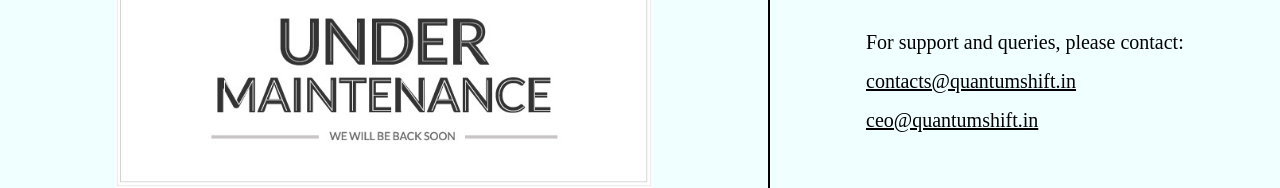
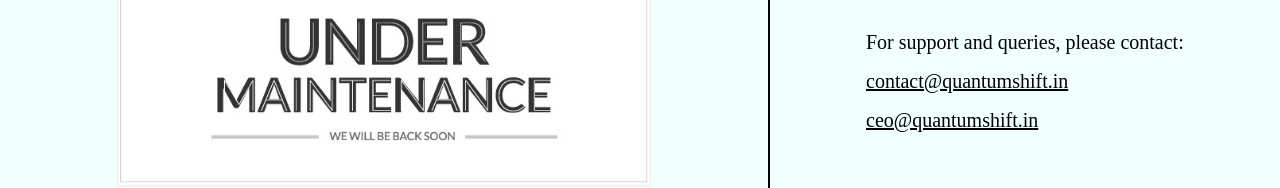
Before and after one commit to quantumshiftindia/website, a Next.js app: page / in a window 1280 px wide. Shown: the part 364-552 px from the top of the page. Built offline with nearby package versions, Linux system fonts and the light colour scheme.

Commit message:
removed the s

```diff
--- a/pages/index.tsx
+++ b/pages/index.tsx
@@ -17,7 +17,7 @@ export default function Home() {
           <div className="span-bank">
             <span>For support and queries, please contact:</span>
             <a href="mailto:contacts@quantumshift.in">
-              contacts@quantumshift.in
+              contact@quantumshift.in
             </a>
             <a href="mailto:ceo@quantumshift.in">ceo@quantumshift.in</a>
           </div>
```
